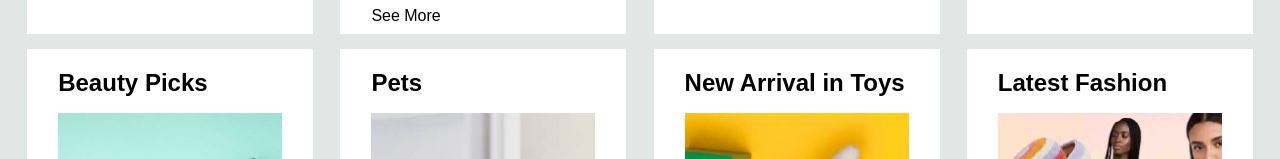
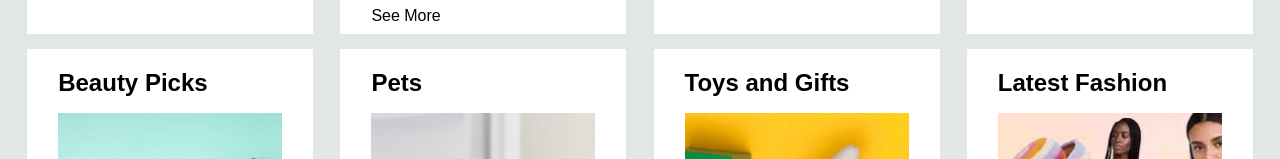
Before and after one commit to mayank131608/Amazon-clone, a plain HTML site: page index.html in a window 1280 px wide. Shown: the part 896-1055 px from the top of the page. Drawn offline with Linux system fonts and the light colour scheme.

Commit message:
Update index.html

```diff
--- a/index.html
+++ b/index.html
@@ -125,7 +125,7 @@
         </div>
         <div class="box7 box">
             <div class="box-content">
-                <h2>New Arrival in Toys</h2>
+                <h2>Toys and Gifts</h2>
                 <div class="box-img" style=" background-image: url('box7_image.jpg')" ;>
 
                 </div>
```
